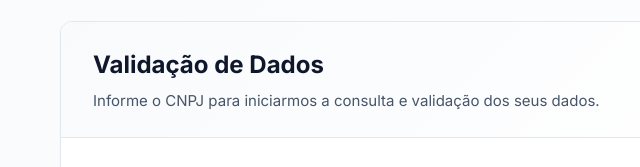
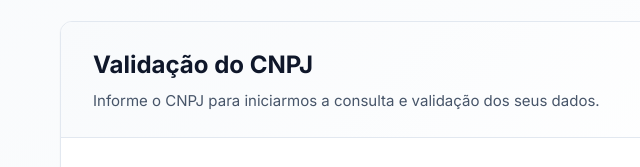
Before and after one commit to PortalSpotify/mei7, a plain HTML site: page index.html in a window 1280 px wide. Shown: the part 331-498 px from the top of the page, 0-640 px from the left. Drawn offline with Linux system fonts and the light colour scheme.

Commit message:
Update index.html

```diff
--- a/index.html
+++ b/index.html
@@ -954,7 +954,7 @@
                 <!-- Etapa 1: Dados do CNPJ -->
                 <div class="step-content active" id="step1">
                     <div class="form-header">
-                        <h1 class="form-title">Validação de Dados</h1>
+                        <h1 class="form-title">Validação do CNPJ</h1>
                         <p class="form-subtitle">Informe o CNPJ para iniciarmos a consulta e validação dos seus dados.</p>
                     </div>
 
```
